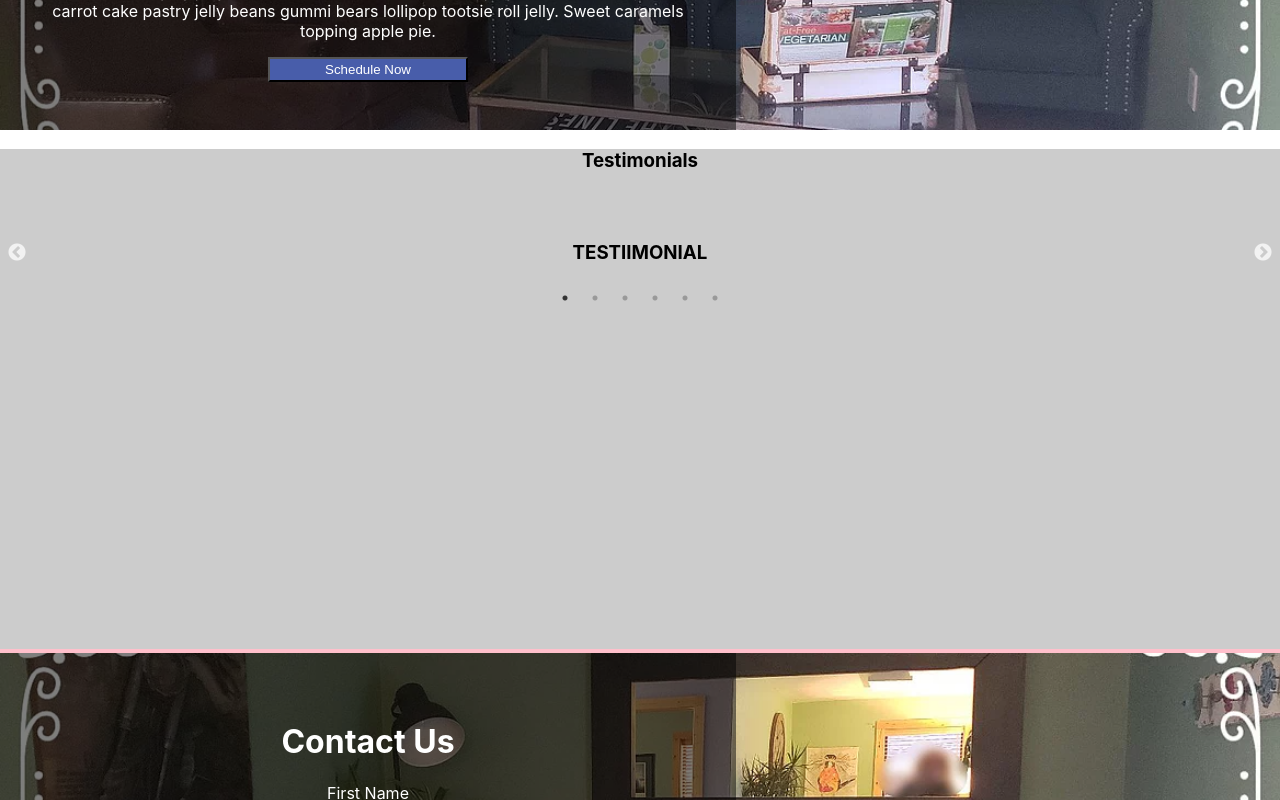
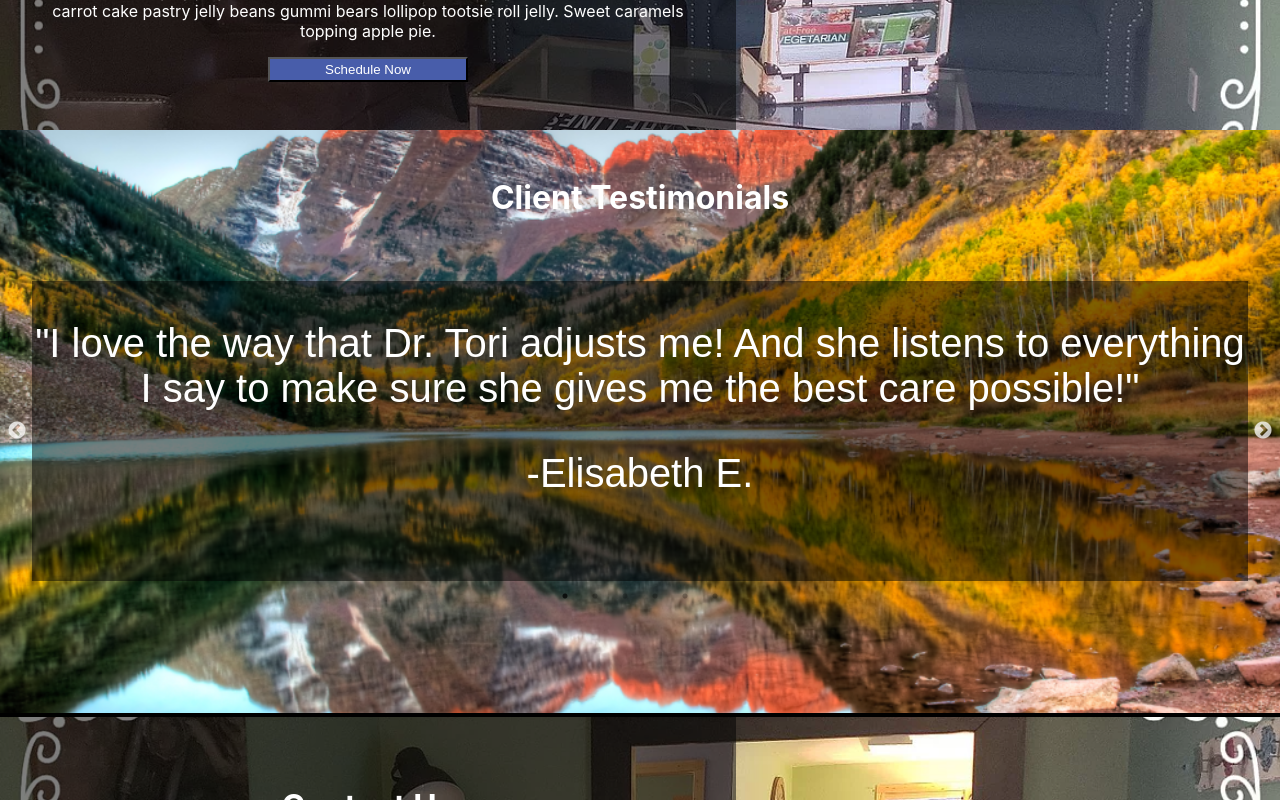
Before and after one commit to edringtondc/sanjuan, a React (Create React App) app: page / in a window 1280 px wide. Shown: the part 1240-2040 px from the top of the page. Built offline with nearby package versions, Linux system fonts and the light colour scheme.

Commit message:
styled testimonial section - transparent background, white font

```diff
--- a/src/components/Carousel/Carousel.js
+++ b/src/components/Carousel/Carousel.js
@@ -1,5 +1,7 @@
 import React, {Component}from "react";
 import Slider from "react-slick";
+import image1 from "../../assets/images/neck.jpeg";
+import classes from "./carousel.module.css";
 
 class TestimonialCarousel extends Component {
   render() {
@@ -11,26 +13,35 @@
         slidesToScroll: 1
     }
     return (
+        <div className={classes.Wrapper}>
       <Slider {...settings}>
         <div>
-          <h3>TESTIIMONIAL</h3>
+          <p className={classes.Quote}>"I love the way that Dr. Tori adjusts me! And she listens to everything I say to make sure she gives me the best care possible!"</p>
+          <p className={classes.Patient}>-Elisabeth E.</p>
         </div>
         <div>
-          <h3>as,dkflaskjdflaksdjflkasjdflkasdjflaksdjf2</h3>
+        <p className={classes.Quote}>"I love the way that Dr. Tori adjusts me! And she listens to everything I say to make sure she gives me the best care possible!
+        I also love the acupucture and reflexology. and the location is amazing"</p>
+          <p className={classes.Patient}>-Elisabeth E.</p>
         </div>
         <div>
-          <h3>sdljfalskdjflasdjflaksdjflaksdjflkajsdf</h3>
+        <p className={classes.Quote}>"I love the way that Dr. Tori adjusts me! And she listens to everything I say to make sure she gives me the best care possible!"</p>
+          <p className={classes.Patient}>-Elisabeth E.</p>
         </div>
         <div>
-          <h3>4</h3>
+        <p className={classes.Quote}>"I love the way that Dr. Tori adjusts me! And she listens to everything I say to make sure she gives me the best care possible!"</p>
+          <p className={classes.Patient}>-Elisabeth E.</p>
         </div>
         <div>
-          <h3>5</h3>
+        <p className={classes.Quote}>"I love the way that Dr. Tori adjusts me! And she listens to everything I say to make sure she gives me the best care possible!"</p>
+          <p className={classes.Patient}>-Elisabeth E.</p>
         </div>
         <div>
-          <h3>6</h3>
+        <p className={classes.Quote}>"I love the way that Dr. Tori adjusts me! And she listens to everything I say to make sure she gives me the best care possible!"</p>
+          <p className={classes.Patient}>-Elisabeth E.</p>
         </div>
       </Slider>
+      </div>
     );
   }
 }
--- /dev/null
+++ b/src/components/Carousel/carousel.module.css
@@ -0,0 +1,19 @@
+.Quote {
+    color: white;
+    text-align: center;
+    font-size: 2.5em;
+    font-family: Papyrus,fantasy;
+
+}
+
+.Wrapper {
+    background-color: rgba(0,0,0,0.5);
+    border-radius: 0.3;
+}
+
+.Patient {
+    color: white;
+    text-align: center;
+    font-size: 2.5em;
+    font-family: Papyrus,fantasy;
+}
--- a/src/components/Layout/Layout.css
+++ b/src/components/Layout/Layout.css
@@ -1,6 +1,7 @@
-.App {
+/* .App {
     text-align: center;
     background-attachment: url("/assets/images/Maroonbells.png");
     width: 100%;
     background-color: purple;
   }
+   */
--- a/src/components/Layout/Layout.js
+++ b/src/components/Layout/Layout.js
@@ -21,6 +21,8 @@
         return (
             <Aux>
                 <Toolbar/>
+
+
                 <Main/>
                 <MainMenu/>
                 <ScheduleNow/>
--- a/src/components/Navigation/Toolbar/Toolbar.module.css
+++ b/src/components/Navigation/Toolbar/Toolbar.module.css
@@ -4,7 +4,7 @@
     position: fixed;
     top: 0;
     left: 0;
-    background-color:rgba(0,0,0,1);
+    background-color:rgba(0,0,0,0.7);
     display: flex;
     justify-content: space-between;
     align-items: center;
--- a/src/components/Testimonials/Testimonials.js
+++ b/src/components/Testimonials/Testimonials.js
@@ -6,7 +6,7 @@
     return (
 
         <div className={classes.testimonials}>
-            <h3>Testimonials</h3>
+            <h3 className={classes.Title}>Client Testimonials</h3>
             <div className={classes.Carousel}>
                 <TestimonialCarousel />
             </div>
--- a/src/components/Testimonials/Testimonials.module.css
+++ b/src/components/Testimonials/Testimonials.module.css
@@ -1,18 +1,23 @@
 
 .testimonials {
-    /* background: url("../../assets/images/Maroonbells.png") no-repeat center center fixed;
+    background: url("../../assets/images/Maroonbells.png") no-repeat center center fixed;
     -webkit-background-size: cover;
     -moz-background-size: cover;
     -o-background-size: cover;
     background-size: cover;
-   */
+    width: 100%;
+    text-align: center;
+    border-bottom: solid 4px;
 
-    width: 100%;
-    background-color: rgba(0,0,0,0.2);
-    text-align: center;
-    border-bottom: solid 4px pink;
-    height: 500px;
+    padding-top: 1rem;
 
+
+
+}
+
+.Title {
+    font-size: 2.0em;
+    color: white;
 }
 
 .Carousel {
```
